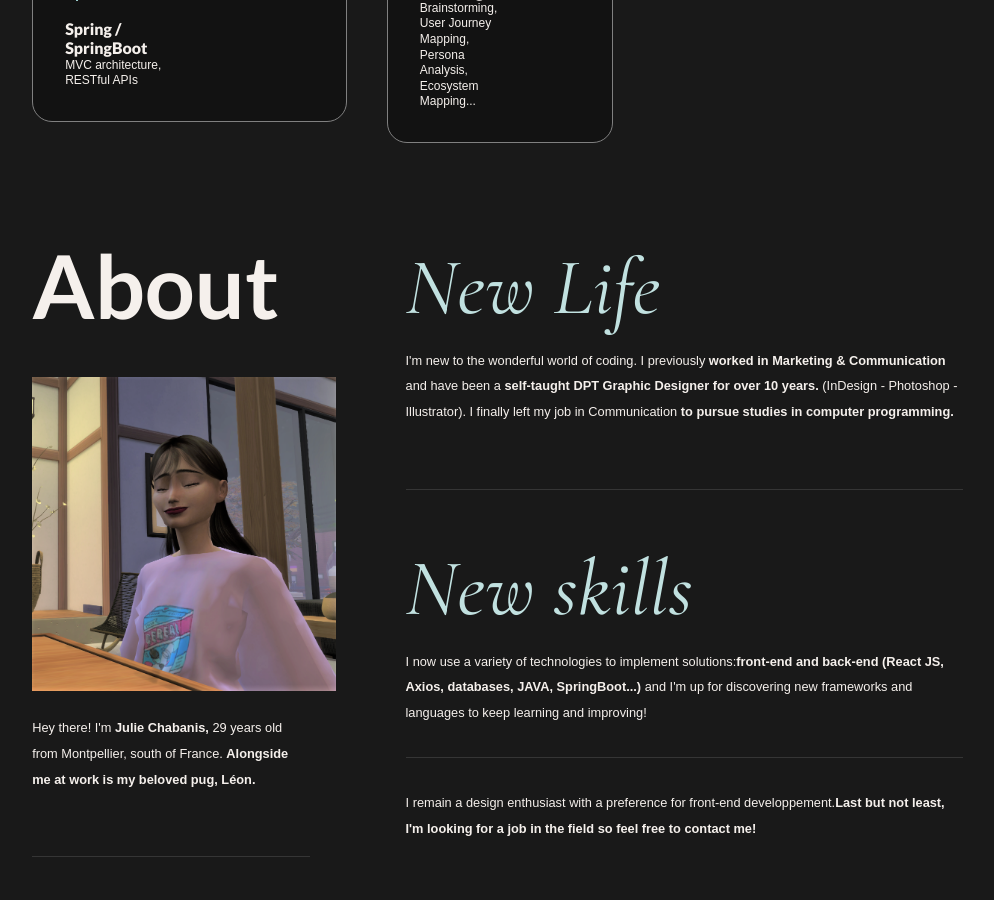
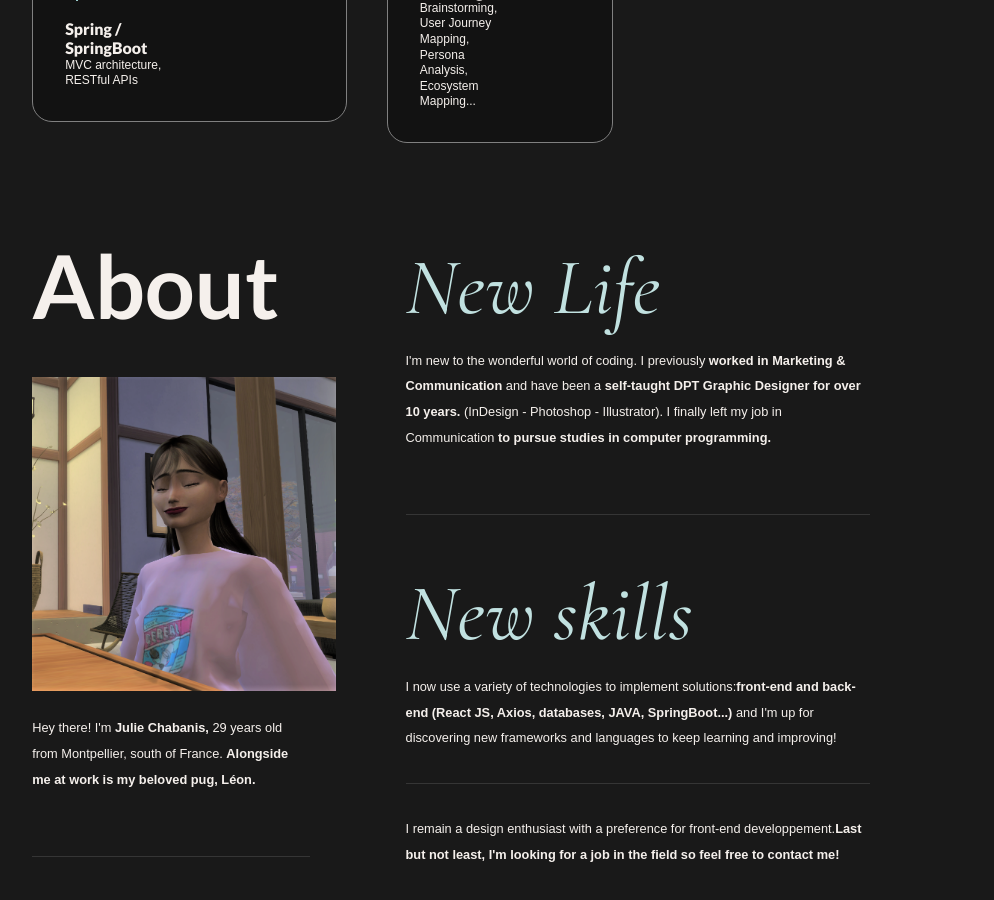
Before and after one commit to JulieChabanis/MinimalPortfolio, a React (Create React App) app: page / in a window 1280 px wide. Shown: the part 4400-5300 px from the top of the page, without its empty margins (147-1141 px from the left). Built offline with nearby package versions, Linux system fonts and the light colour scheme; a web font is replaced by a local one.

Commit message:
rework about section size

```diff
--- a/src/components/Home/About/About.jsx
+++ b/src/components/Home/About/About.jsx
@@ -43,7 +43,7 @@ const About = forwardRef(() => {
             </motion.div>
           </Grid>
 
-          <Grid item xs={12} sm={7} md={7} lg={7}>
+          <Grid item xs={12} sm={7} md={6} lg={6}>
           <motion.div
               initial={{ opacity: 0, y: 20 }}
               animate={controls}
--- a/src/components/Home/HeroPage/HeroPage.jsx
+++ b/src/components/Home/HeroPage/HeroPage.jsx
@@ -34,7 +34,7 @@ const HeroPage = forwardRef(() => {
         </motion.div>
         </Box>
 
-        <Typography variant="h3" className={styles.degradedText}>
+        <Typography variant="h3">
         <motion.div
           initial={{ y: "100%", opacity: 0 }}
           animate={{
--- a/src/components/Home/HeroPage/HeroPage.module.css
+++ b/src/components/Home/HeroPage/HeroPage.module.css
@@ -19,7 +19,6 @@
 
 .heroContent {
   text-align: left;
-
 }
 
 .helloBox {
--- a/src/components/Theme/theme.js
+++ b/src/components/Theme/theme.js
@@ -143,7 +143,7 @@ export const themeSettings = (mode) => {
         },
         fontWeight:800,
         lineHeight: 1,
-        color: mode === "light" ? colors.grey[100] : colors.grey[100],
+        color: mode === "dark" ? colors.grey[100] : colors.grey[100],
       },
 
       // Based in Montpellier
```
